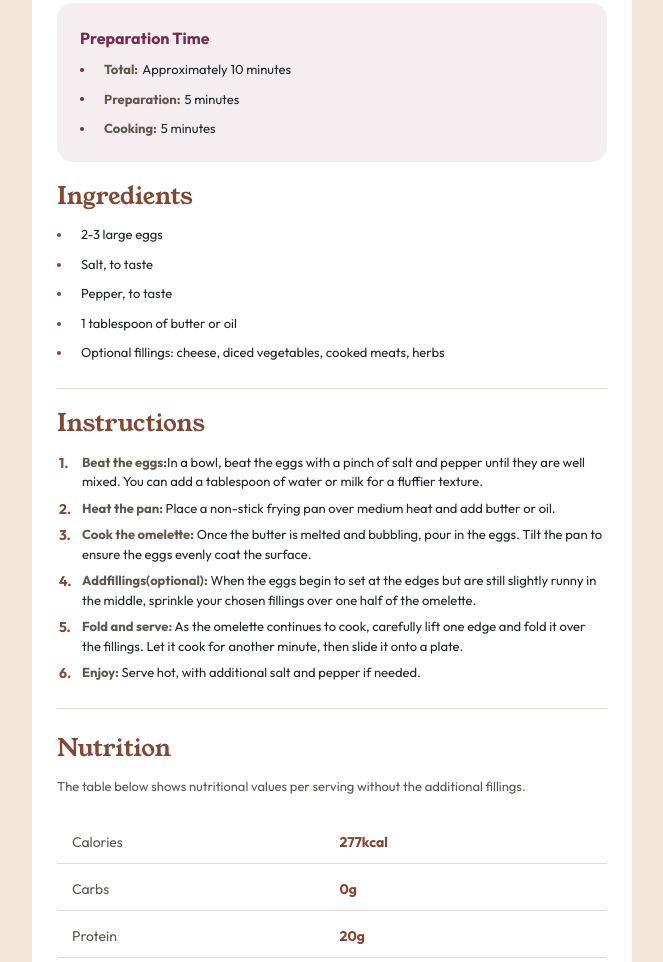
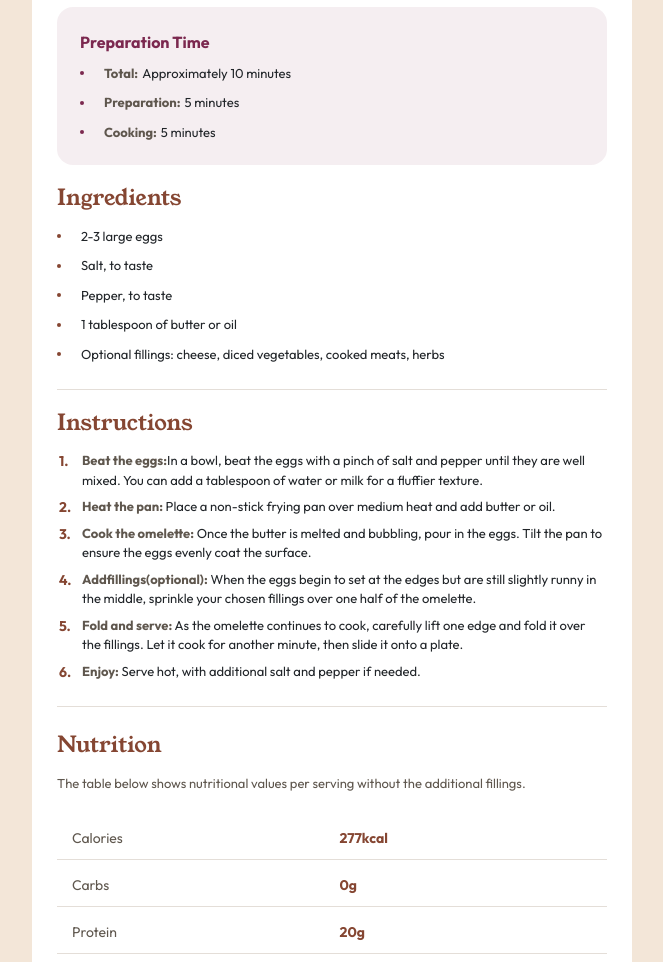
Before and after one commit to adnan7-hub/Recipe-page, a plain HTML site: page index.html in a window 1280 px wide. Shown: the part 611-1573 px from the top of the page, without its empty margins (308-971 px from the left). Drawn offline with Linux system fonts and the light colour scheme.

Commit message:
update recipe page

```diff
--- a/css/style-css.css
+++ b/css/style-css.css
@@ -81,7 +81,8 @@ ul {
     margin-bottom: 20px;
     border-bottom: 1px solid var(--Light-Grey);
 }
-.omelette-page .ingredient h4 {
+.omelette-page .ingredient h2 {
+    font-size: 22px;
     color: var(--color-Nutmeg);
     margin-bottom: 15px;
     font-family: 'Young Serif', serif!important;
@@ -109,7 +110,8 @@ ul {
     margin-bottom: 25px;
     border-bottom: 1px solid var(--Light-Grey);
 }
-.omelette-page .instructions h4 {
+.omelette-page .instructions h2 {
+    font-size: 22px;
     color: var(--color-Nutmeg);
     margin-bottom: 15px;
     font-family: 'Young Serif', serif!important;
@@ -152,7 +154,8 @@ ul {
 }
 /* end-structions */
 /* start-nutrition */
-.omelette-page .nutrition h4 {
+.omelette-page .nutrition h2 {
+    font-size: 22px;
     color: var(--color-Nutmeg);
     margin-bottom: 15px;
     font-family: 'Young Serif', serif!important;
--- a/index.html
+++ b/index.html
@@ -39,7 +39,7 @@
     <!-- end-preparation -->
     <!-- start-ingredient -->
     <div class="ingredient">
-      <h4>Ingredients</h4>
+      <h2>Ingredients</h2>
       <ul class="position-relative m-0 p-0">
         <li class="d-flex align-items-center">2-3 large eggs</li>
         <li class="d-flex align-items-center">Salt, to taste</li>
@@ -51,7 +51,7 @@
     <!-- end-ingredient -->
     <!-- start-instruction -->
     <div class="instructions">
-      <h4>Instructions</h4>
+      <h2>Instructions</h2>
       <div class="info position-relative">
         <span>Beat the eggs:</span>In a bowl, beat the eggs with a pinch of salt and pepper until they are well mixed.
         You can add a tablespoon of water or milk for a fluffier texture.
@@ -78,7 +78,7 @@
     <!-- end-instruction -->
     <!-- start-nutrition -->
     <div class="nutrition">
-      <h4>Nutrition</h4>
+      <h2>Nutrition</h2>
       <p>The table below shows nutritional values per serving without the additional fillings.</p>
       <div class="type-nutri d-flex">
         <span>Calories</span>
```
